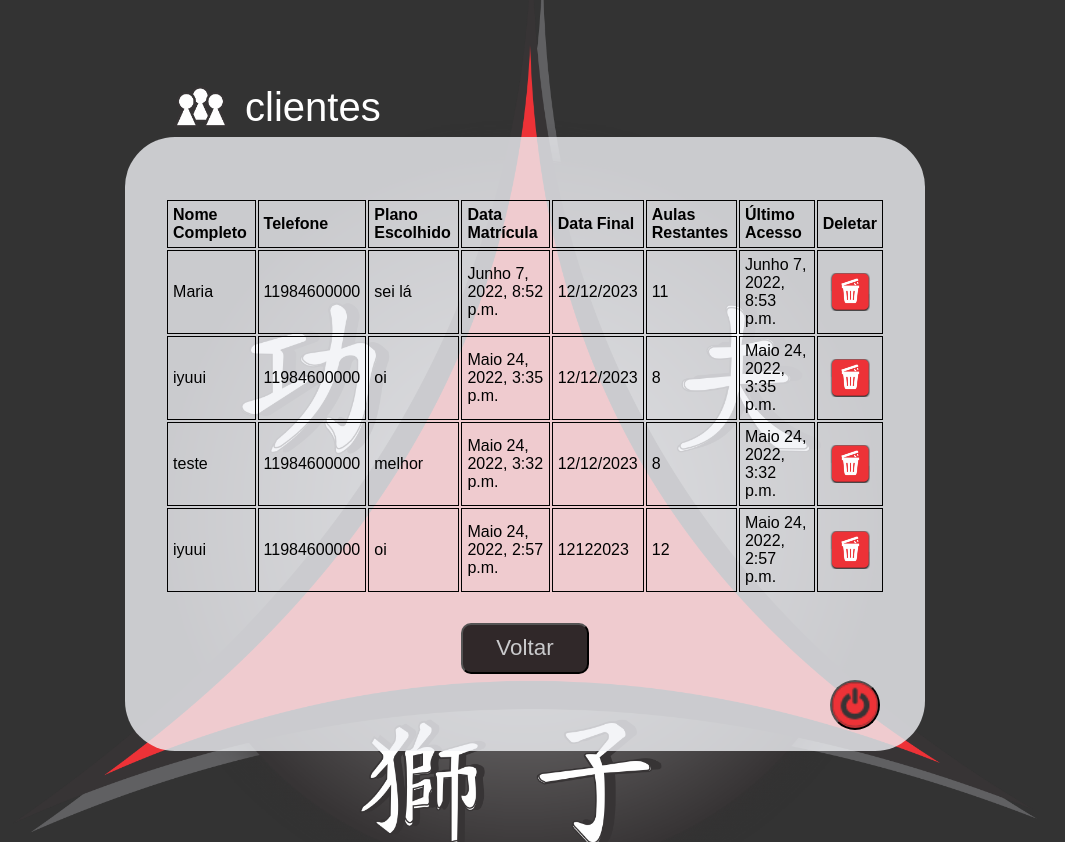
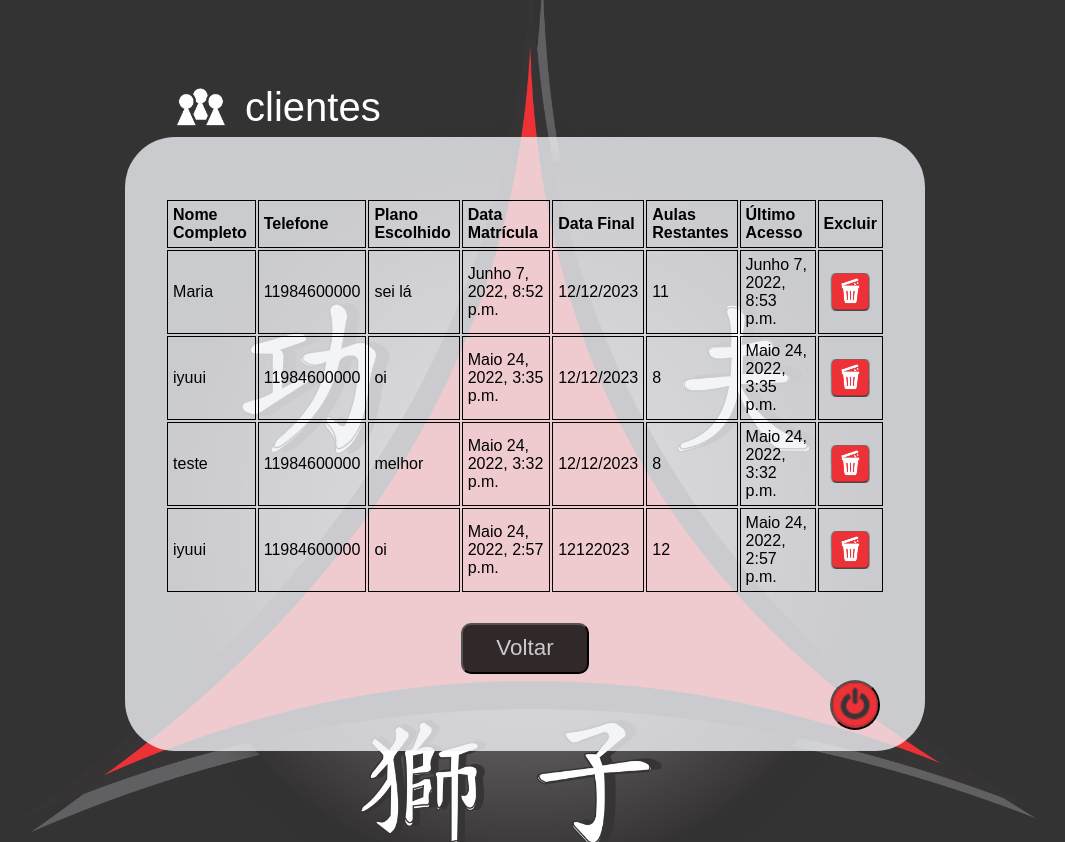
Before and after one commit to samantaProspero/Academia, a Django app: page /clientes in a window 1280 px wide. Shown: the part 337-1179 px from the top of the page, without its empty margins (115-1180 px from the left). Run offline with Django 3.2, Linux system fonts and the light colour scheme; data comes from the database, SQL or seed files in the repository.

Commit message:
Update clientes.html

```diff
--- a/templates/Cliente/clientes.html
+++ b/templates/Cliente/clientes.html
@@ -24,7 +24,7 @@
               <th>Data Final</th>
               <th>Aulas Restantes</th>
               <th>Último Acesso</th>
-              <th>Deletar</th>
+              <th>Excluir</th>
             </thead>
             <tbody>
               {%for Usuarios in usuario %}
```
